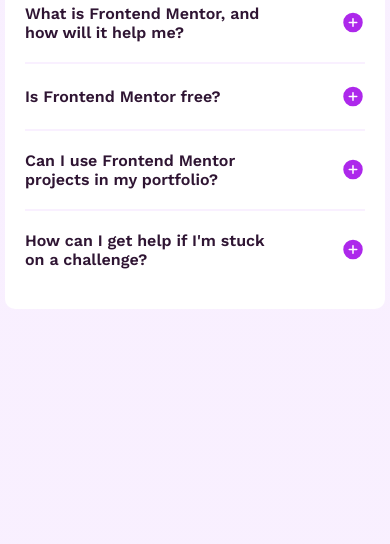
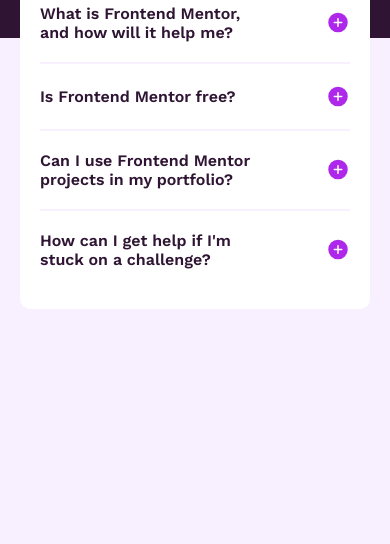
Before and after one commit to davidOliveira1995/faq-accordion-main, a plain HTML site: page index.html in a window 390 px wide. Shown: the part 300-844 px from the top of the page. Drawn offline with nearby package versions, Linux system fonts and the light colour scheme.

Commit message:
correções

```diff
--- a/css/style.css
+++ b/css/style.css
@@ -35,8 +35,10 @@ body {
   font-size: 16px;
   font-family: var(--font-family-work-sans);
   background-image: url("../assets/images/background-pattern-desktop.svg"),
-    linear-gradient(to top, var(--Purple-100) 65%, var(--Purple-950) 60%);
+    linear-gradient(to top, var(--Purple-100) 70%, var(--Purple-950) 60%);
   background-repeat: no-repeat;
+  background-size: contain;
+  background-position: top center;
 }
 
 /* ---------------------------------- */
@@ -50,11 +52,9 @@ body {
 }
 
 .attribution {
-  margin-top: 100px;
-  padding: 5px;
+  margin-top: 30px;
   font-size: 1rem;
   text-align: center;
-  border: 2px solid purple;
 }
 .attribution a {
   color: var(--Purple-950);
@@ -151,15 +151,10 @@ hr {
 
   body {
     background-image: url("../assets/images/background-pattern-mobile.svg"),
-      linear-gradient(to top, var(--Purple-100) 70%, var(--Purple-950) 60%);
+      linear-gradient(to top, var(--Purple-100) 60%, var(--Purple-950) 60%);
     background-repeat: no-repeat;
-  }
-}
-
-@media (min-width: 376px) and (max-width: 430px) {
-  .card {
-    width: 380px;
-    max-width: 100%;
+    background-size: contain;
+    background-position: top center;
   }
 }
 
```
